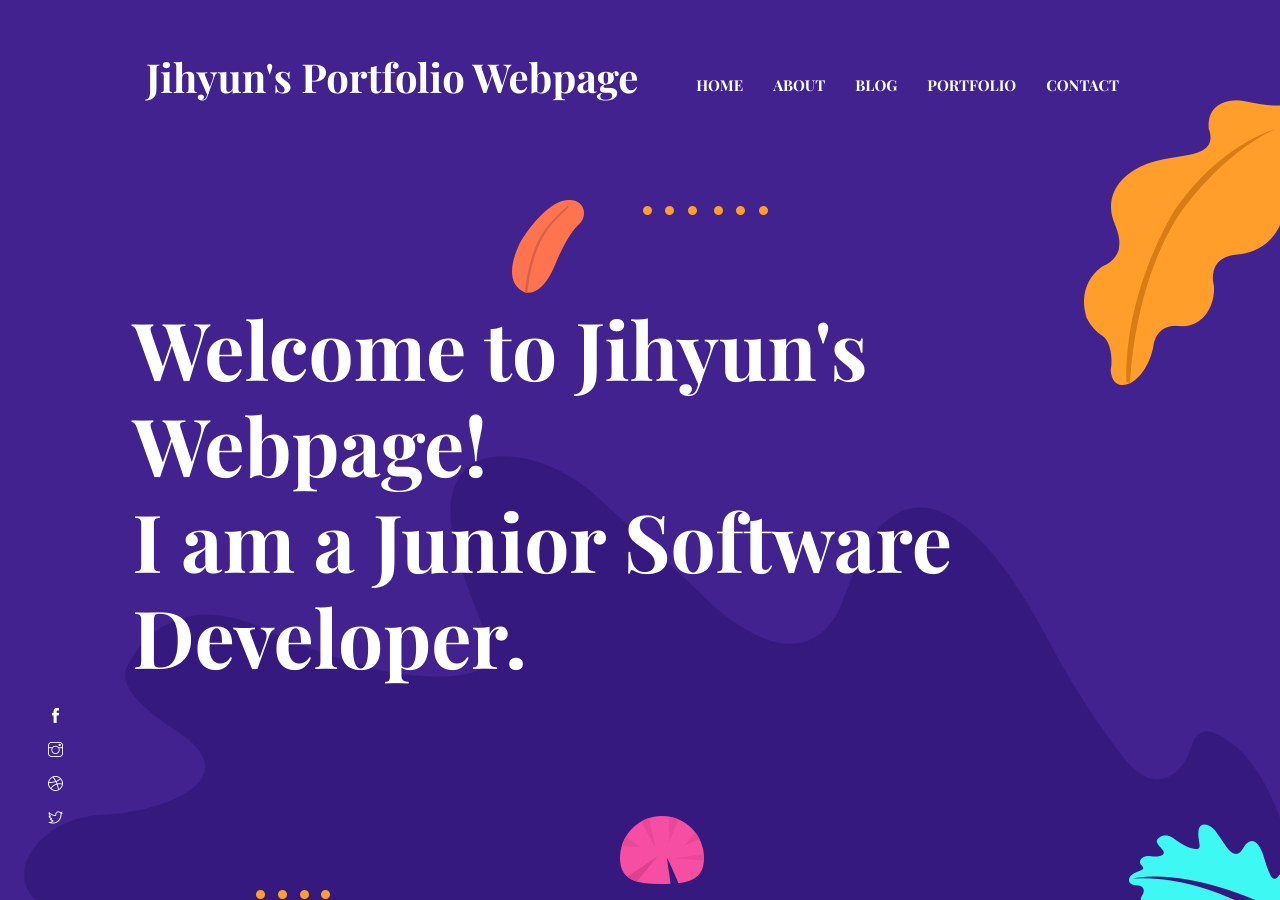
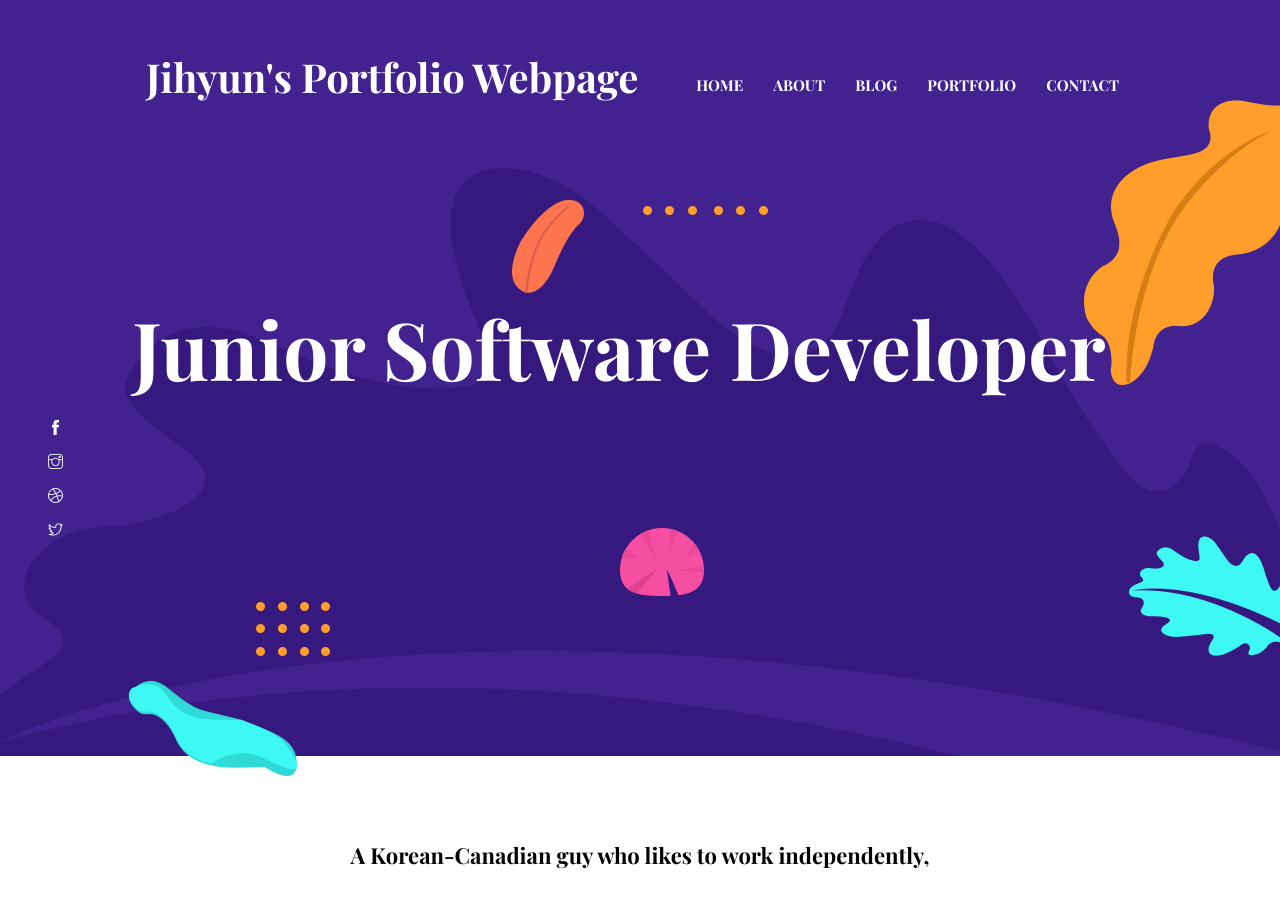
Before and after one commit to jihyunsong42/jihyunsong42.github.io, a Jekyll site: the page built from index.html, in a window 1280 px wide and 900 px high. Built offline with Jekyll 4.4.1, drawn with Linux system fonts in a browser that asks for light colours.

Commit message:
changed2

```diff
--- a/_data/settings.yml
+++ b/_data/settings.yml
@@ -38,7 +38,7 @@
 # Hero Section
 
 hero:
-  hero-title: Welcome to Jihyun's Webpage!<br>I am a Junior Software Developer.
+  hero-title: Junior Software Developer
 
 social:
 - {icon: "ti-facebook", link: "#"}
```
